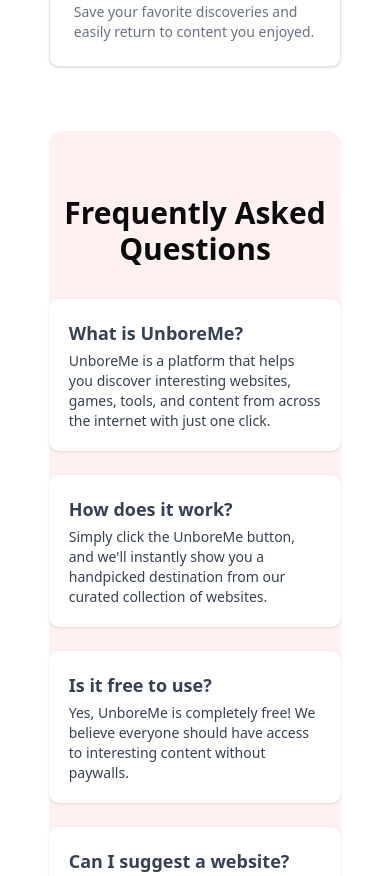
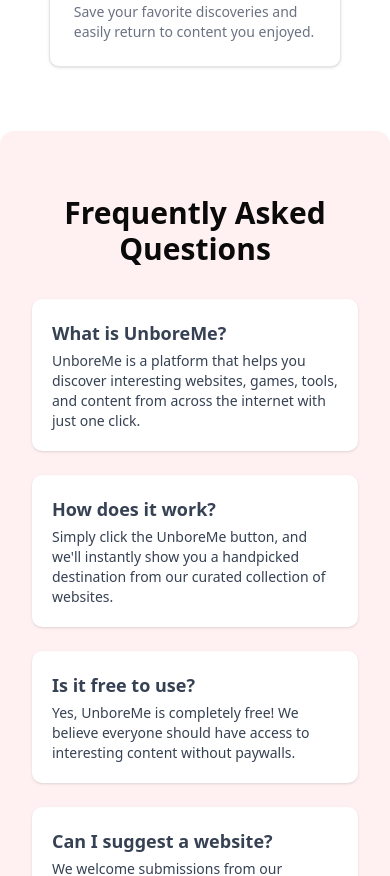
Before and after one commit to revengemiroz/iambored, a Next.js app: page / in a window 390 px wide. Shown: the part 1660-2536 px from the top of the page. Built offline with nearby package versions, Linux system fonts and the light colour scheme; no server answers.

Commit message:
nav upgrade

```diff
--- a/app/page.tsx
+++ b/app/page.tsx
@@ -115,7 +115,7 @@
           ))}
         </div>
       </section>
-      <section className="w-3/4 mx-auto mb-12 py-16 bg-rose-50 rounded-xl">
+      <section className="w-full sm:w-3/4 mx-auto mb-12 py-16 bg-rose-50 px-8 sm:px-0 rounded-xl">
         <div className="text-center max-w-2xl mx-auto">
           <h2 className="text-3xl font-bold mb-8">
             Frequently Asked Questions
```
